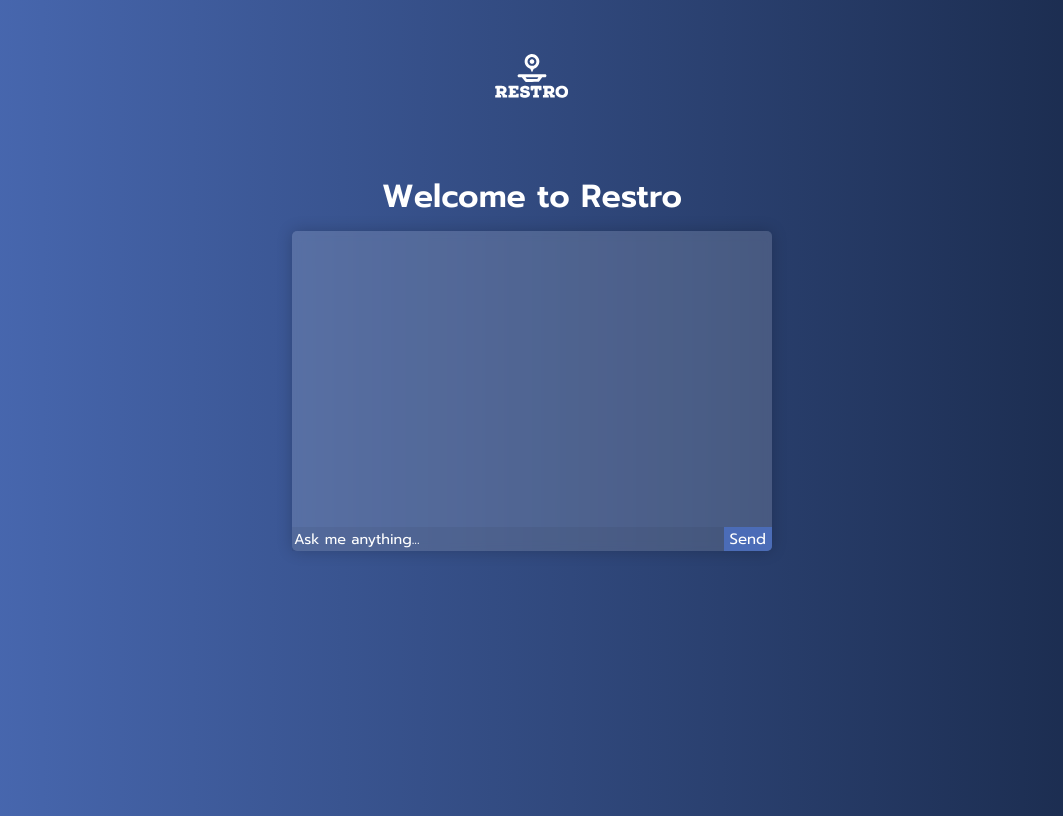
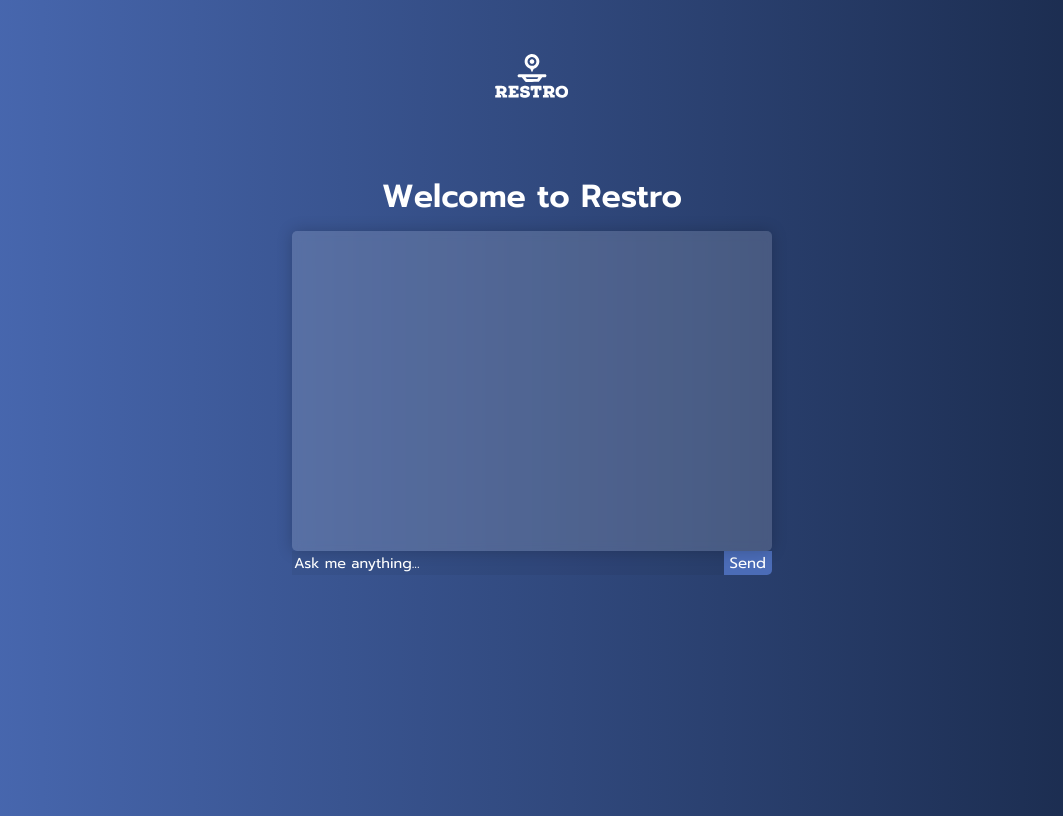
Before and after one commit to preethamcoder/Restaurant-bot, a Python web app: template templates/index.html in a window 1280 px wide. Shown: the whole page, without its empty margins (108-1171 px from the left). Run offline with Jinja, Linux system fonts and the light colour scheme; the template is opened without the code that fills it, so the values that code supplies are empty; some libraries are stand-ins or nearby versions.

Commit message:
More changes

```diff
--- a/templates/index.html
+++ b/templates/index.html
@@ -142,6 +142,8 @@
         align-items: center;
         justify-content: center;
         height: 100vh;
+        overflow-y: hidden;
+        overflow-x: hidden;
       }
 
       h2 {
@@ -160,14 +162,11 @@
         border-radius: 5px;
         background-color: rgba(255, 255, 255, 0.15);
         backdrop-filter: blur(5px);
-        margin-bottom: 300px;
+
+        overflow-y: scroll;
       }
 
       .input-container {
-        width: 100%;
-        display: flex;
-        position: absolute;
-        bottom: 0;
         /* 	justify-content:center;
 	align-content:center; */
 
@@ -205,29 +204,53 @@
       }
 
       .input {
-        width: 90%;
         background: rgba(0, 0, 0, 0.05);
         border: none;
         outline: none;
         color: white;
         font-size: 0.9rem;
         font-family: "Prompt", sans-serif;
+        width: 100%;
       }
 
       .input[type="text"]::placeholder {
         font-family: "Prompt", sans-serif;
         color: white;
       }
+      /* width */
+      ::-webkit-scrollbar {
+        width: 10px;
+      }
+
+      /* Track */
+      ::-webkit-scrollbar-track {
+        background: #f1f1f1;
+      }
+
+      /* Handle */
+      ::-webkit-scrollbar-thumb {
+        background: #888;
+      }
+
+      /* Handle on hover */
+      ::-webkit-scrollbar-thumb:hover {
+        background: #555;
+      }
 
       .con {
         display: flex;
-        position: absolute;
-        bottom: 0;
-        width: 100%;
+        /* position: absolute; */
+        /* bottom: 0;
+        width: 100%; */
       }
 
       .image {
         height: 150px;
+      }
+
+      .wrapper {
+        margin-bottom: 300px;
+        /* border: 10px white solid; */
       }
     </style>
   </head>
@@ -238,7 +261,9 @@
         <h2>Welcome to Restro</h2>
       </div>
     </center>
-    <div class="container" id="chatbox">
+
+    <div class="wrapper">
+      <div class="container" id="chatbox"></div>
       <div class="input-container">
         <div class="con">
           <input
@@ -254,6 +279,7 @@
         </div>
       </div>
     </div>
+
     <script>
       function getBotResponse() {
         var rawText = $("#nameInput").val();
```
